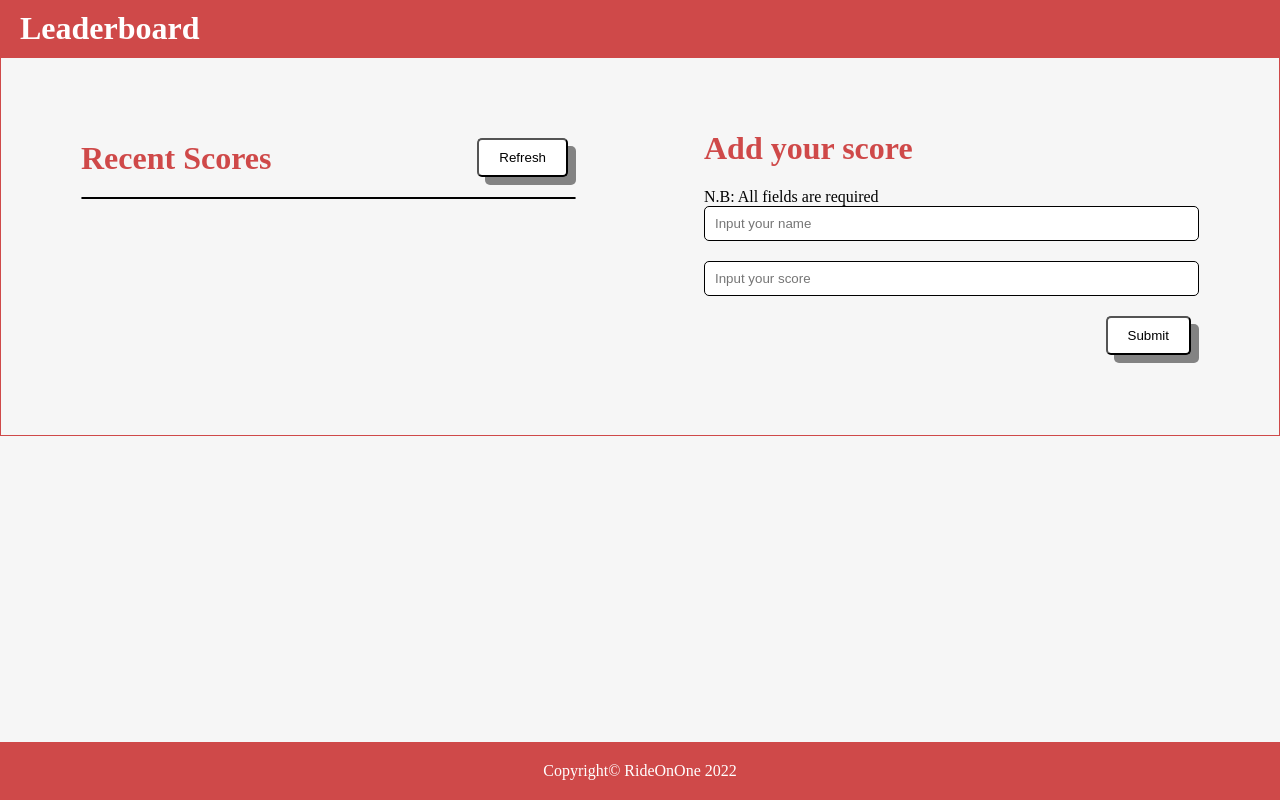
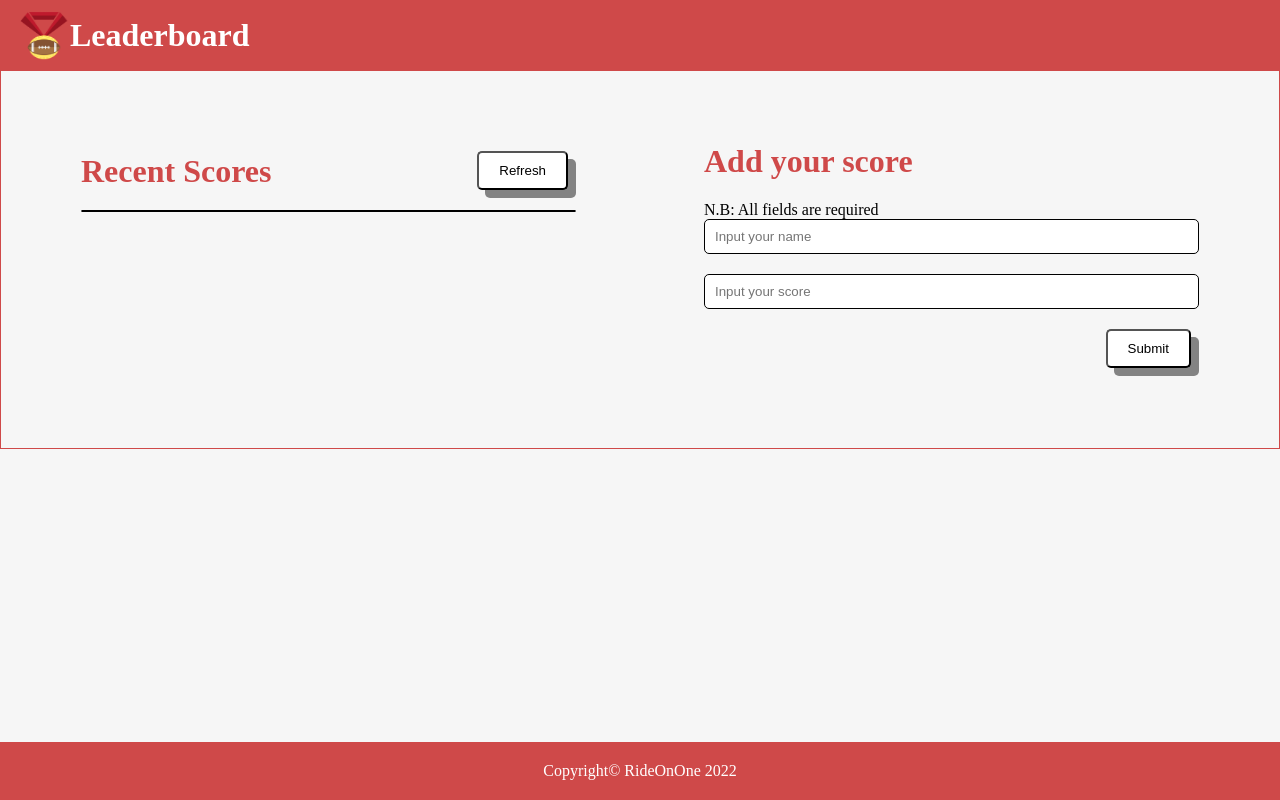
Before and after one commit to kendoriddy/Leaderboard, a website built with webpack: page src/index.html in a window 1280 px wide. Built offline with nearby package versions, Linux system fonts and the light colour scheme; no server answers.

Commit message:
Add logo

```diff
--- a/src/index.html
+++ b/src/index.html
@@ -9,6 +9,7 @@
   <body>
     <div class="container">
       <div class="logo">
+        <img src="./logo.png" alt="logo">
         <h1>Leaderboard</h1>
       </div>
       <main class="board-container">
--- a/src/index.js
+++ b/src/index.js
@@ -1,6 +1,7 @@
 import './style.css';
 import submitScore from './modules/submitScore.js';
 import displayScore from './modules/displayScore.js';
+import './logo.png';
 
 displayScore();
 const submitBtn = document.getElementById('submit-btn');
--- a/src/style.css
+++ b/src/style.css
@@ -25,6 +25,18 @@ ul {
   color: #fff;
   background-color: var(--wine);
   padding: 10px 20px;
+  display: flex;
+  align-items: center;
+}
+
+.logo img {
+  /* display: inline-block; */
+  width: 50px;
+  height: 50px;
+}
+
+.logo h1 {
+  /* display: inline; */
 }
 
 h4 {
```
Also changed, not shown: src/logo.png (added).
